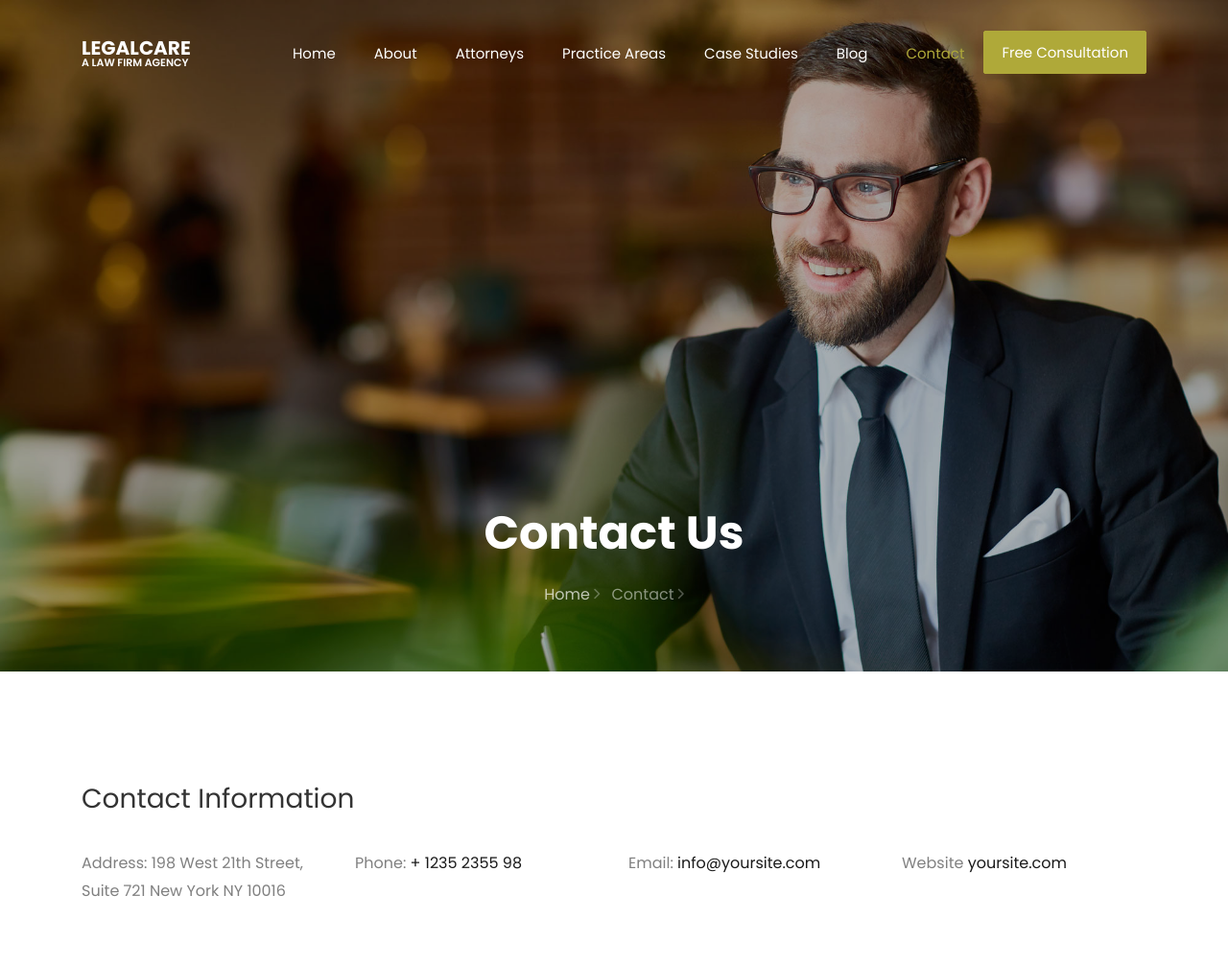
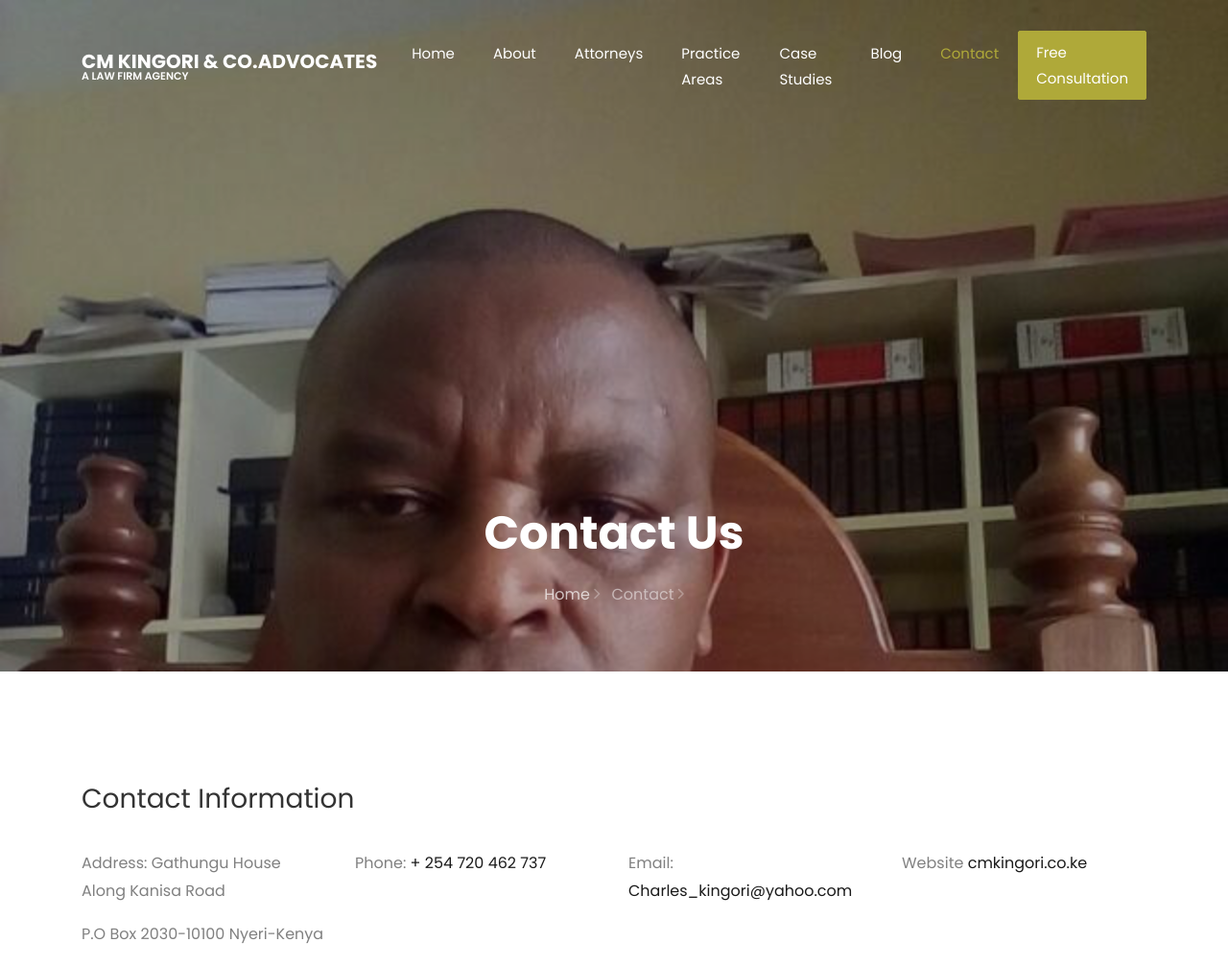
Before and after one commit to CKAdvocates/CMKINGORI.github.io, a plain HTML site: page contact.html in a window 1280 px wide. Shown: the top 1007 px of the page at 96% size. Drawn offline with Linux system fonts and the light colour scheme; some packages are replaced by stand-ins of ours; no server answers; files whose address does not match are found by name.

Commit message:
Update contact.html

```diff
--- a/contact.html
+++ b/contact.html
@@ -26,7 +26,7 @@
 
 	  <nav class="navbar px-md-0 navbar-expand-lg navbar-dark ftco_navbar bg-dark ftco-navbar-light" id="ftco-navbar">
 	    <div class="container">
-	      <a class="navbar-brand" href="index.html">Legalcare <span>A Law Firm Agency</span></a>
+	      <a class="navbar-brand" href="index.html">CM KINGORI & CO.ADVOCATES <span>A Law Firm Agency</span></a>
 	      <button class="navbar-toggler" type="button" data-toggle="collapse" data-target="#ftco-nav" aria-controls="ftco-nav" aria-expanded="false" aria-label="Toggle navigation">
 	        <span class="oi oi-menu"></span> Menu
 	      </button>
@@ -47,7 +47,7 @@
 	  </nav>
     <!-- END nav -->
 
-    <section class="hero-wrap hero-wrap-2" style="background-image: url('images/bg_1.jpg');" data-stellar-background-ratio="0.5">
+    <section class="hero-wrap hero-wrap-2" style="background-image: url('images/file.jpeg');" data-stellar-background-ratio="0.5">
       <div class="overlay"></div>
       <div class="container">
         <div class="row no-gutters slider-text align-items-end justify-content-center">
@@ -67,16 +67,18 @@
           </div>
           <div class="w-100"></div>
           <div class="col-md-3">
-            <p><span>Address:</span> 198 West 21th Street, Suite 721 New York NY 10016</p>
+             <p><span>Address:</span> Gathungu House Along Kanisa Road</p>
+
+            <p><span></span> P.O Box 2030-10100 Nyeri-Kenya</p>
           </div>
           <div class="col-md-3">
-            <p><span>Phone:</span> <a href="tel://1234567920">+ 1235 2355 98</a></p>
+            <p><span>Phone:</span> <a href="tel://1234567920">+ 254 720 462 737</a></p>
           </div>
           <div class="col-md-3">
-            <p><span>Email:</span> <a href="mailto:info@yoursite.com">info@yoursite.com</a></p>
+            <p><span>Email:</span> <a href="mailto:Charles_kingori@yahoo.com">Charles_kingori@yahoo.com</a></p>
           </div>
           <div class="col-md-3">
-            <p><span>Website</span> <a href="#">yoursite.com</a></p>
+            <p><span>Website</span> <a href="#">cmkingori.co.ke</a></p>
           </div>
         </div>
         <div class="row block-9 no-gutters">
```
